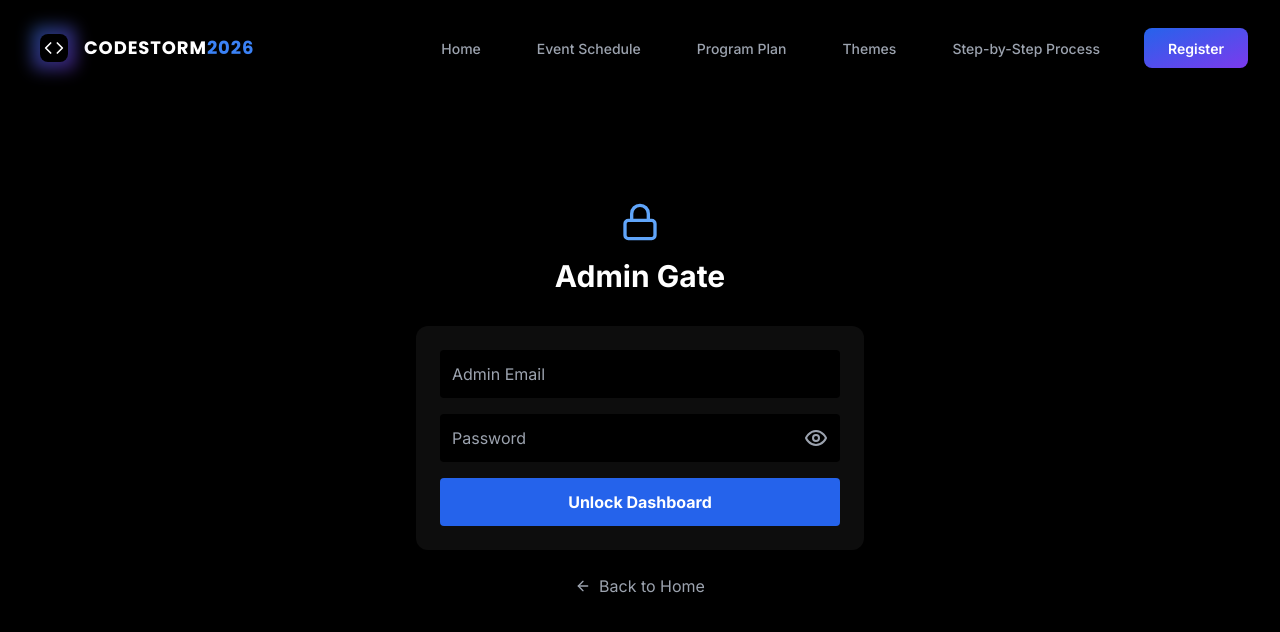
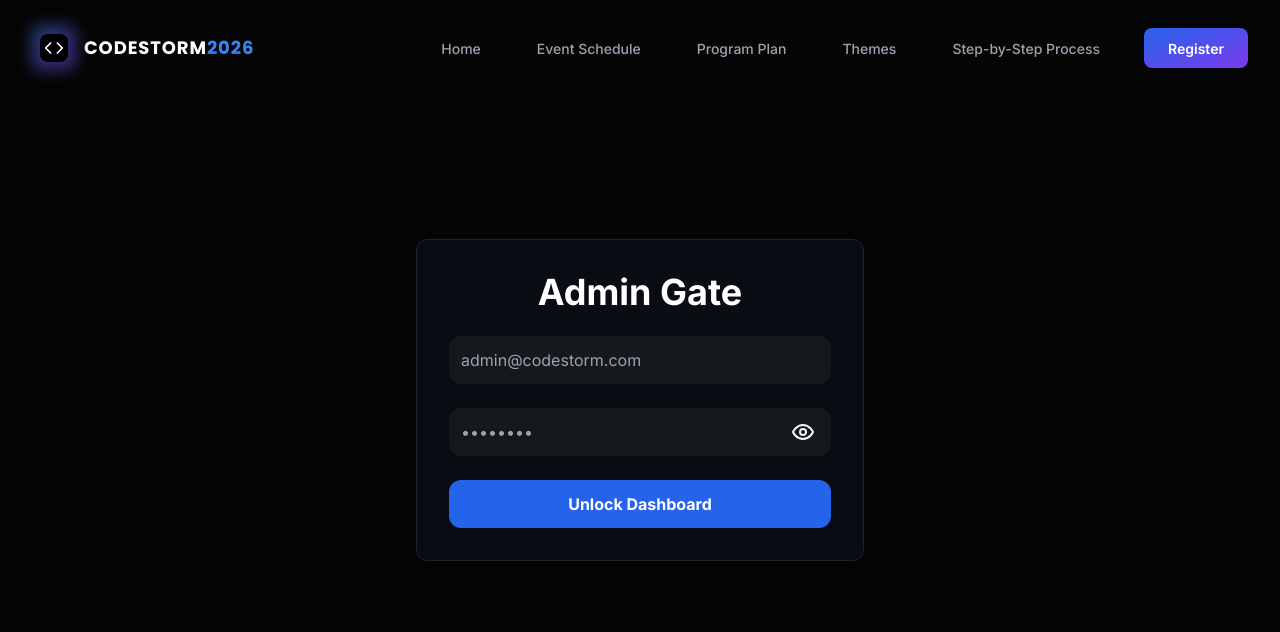
Before and after one commit to revanthbanoth/NRCM_CodeStorm, a React (Vite) app in the folder client/: page /admin in a window 1280 px wide. Shown: the top 632 px of the page. Built offline with nearby package versions, Linux system fonts and the light colour scheme.

Commit message:
Update AdminDashboard.jsx

```diff
--- a/client/src/pages/AdminDashboard.jsx
+++ b/client/src/pages/AdminDashboard.jsx
@@ -1,11 +1,8 @@
 import { useState, useEffect } from 'react';
 import { motion } from 'framer-motion';
 import {
-    Loader2,
-    Lock,
-    Eye,
-    EyeOff,
-    ArrowLeft
+    Users, Lightbulb, Download, Search, ArrowLeft,
+    Loader2, Database, Lock, User, Eye, EyeOff
 } from 'lucide-react';
 import { Link } from 'react-router-dom';
 import axios from 'axios';
@@ -14,85 +11,87 @@ import { toast } from 'react-toastify';
 const AdminDashboard = () => {
     const [registrations, setRegistrations] = useState([]);
     const [ideas, setIdeas] = useState([]);
-    const [loading, setLoading] = useState(false);
+    const [loading, setLoading] = useState(true);
     const [isLoggedIn, setIsLoggedIn] = useState(false);
+    const [activeTab, setActiveTab] = useState('registrations');
+    const [searchTerm, setSearchTerm] = useState('');
     const [loginData, setLoginData] = useState({ email: '', password: '' });
     const [showPassword, setShowPassword] = useState(false);
     const [authLoading, setAuthLoading] = useState(false);
 
-    // ✅ SINGLE SOURCE OF TRUTH
-    const API_BASE_URL =
-        import.meta.env.VITE_API_URL || 'https://nrcm-codestorm.onrender.com';
+    // ✅ USE RENDER BACKEND
+    const apiUrl = import.meta.env.VITE_API_URL || 'https://nrcm-codestorm.onrender.com';
 
-    // =========================
-    // AUTO LOGIN CHECK
-    // =========================
+    // ===============================
+    // AUTO LOGIN
+    // ===============================
     useEffect(() => {
         const token = localStorage.getItem('adminToken');
-        if (token) {
-            setIsLoggedIn(true);
-            fetchData(token);
+        if (!token) {
+            setLoading(false);
+            return;
         }
+        setIsLoggedIn(true);
+        fetchData(token);
     }, []);
 
-    // =========================
+    // ===============================
     // FETCH DASHBOARD DATA
-    // =========================
+    // ===============================
     const fetchData = async (token) => {
         try {
             setLoading(true);
 
             const config = {
-                headers: {
-                    Authorization: `Bearer ${token}`,
-                },
+                headers: { Authorization: `Bearer ${token}` }
             };
 
             const [regRes, ideaRes] = await Promise.all([
-                axios.get(`${API_BASE_URL}/api/events/registrations`, config),
-                axios.get(`${API_BASE_URL}/api/events/ideas`, config),
+                axios.get(`${apiUrl}/api/events/registrations`, config),
+                axios.get(`${apiUrl}/api/events/ideas`, config),
             ]);
 
-            setRegistrations(regRes.data || []);
-            setIdeas(ideaRes.data || []);
+            setRegistrations(regRes.data);
+            setIdeas(ideaRes.data);
         } catch (error) {
-            console.error(error);
-            toast.error('Session expired. Please login again.');
-            handleLogout();
+            console.error('Fetch error:', error);
+
+            // 🔴 DO NOT LOGOUT ON FIRST 401 (Render cold start)
+            toast.error('Server waking up… please retry');
         } finally {
             setLoading(false);
         }
     };
 
-    // =========================
-    // ADMIN LOGIN
-    // =========================
+    // ===============================
+    // LOGIN
+    // ===============================
     const handleLogin = async (e) => {
         e.preventDefault();
         setAuthLoading(true);
 
         try {
-            const res = await axios.post(
-                `${API_BASE_URL}/api/auth/login`,
-                loginData
-            );
+            const { data } = await axios.post(`${apiUrl}/api/auth/login`, loginData);
 
-            if (!res.data?.token || !res.data?.isAdmin) {
-                toast.error('Not an admin account');
+            if (!data.isAdmin) {
+                toast.error('Access denied');
                 return;
             }
 
-            localStorage.setItem('adminToken', res.data.token);
+            localStorage.setItem('adminToken', data.token);
             setIsLoggedIn(true);
-            fetchData(res.data.token);
+            fetchData(data.token);
             toast.success('Welcome back, Admin!');
         } catch (error) {
-            toast.error('Invalid admin credentials');
+            toast.error(error.response?.data?.message || 'Invalid credentials');
         } finally {
             setAuthLoading(false);
         }
     };
 
+    // ===============================
+    // LOGOUT
+    // ===============================
     const handleLogout = () => {
         localStorage.removeItem('adminToken');
         setIsLoggedIn(false);
@@ -100,110 +99,98 @@ const AdminDashboard = () => {
         setIdeas([]);
     };
 
-    // =========================
-    // LOGIN SCREEN
-    // =========================
+    // ===============================
+    // FILTER
+    // ===============================
+    const filteredData = activeTab === 'registrations'
+        ? registrations.filter(r =>
+            r.name?.toLowerCase().includes(searchTerm.toLowerCase()) ||
+            r.email?.toLowerCase().includes(searchTerm.toLowerCase())
+        )
+        : ideas.filter(i =>
+            i.projectTitle?.toLowerCase().includes(searchTerm.toLowerCase()) ||
+            i.teamName?.toLowerCase().includes(searchTerm.toLowerCase())
+        );
+
+    // ===============================
+    // DOWNLOAD
+    // ===============================
+    const handleDownloadPPT = (path) => {
+        if (!path) return;
+        window.open(`${apiUrl}/${path}`, '_blank');
+    };
+
+    // ===============================
+    // LOGIN SCREEN (UNCHANGED)
+    // ===============================
     if (!isLoggedIn) {
         return (
-            <div className="min-h-screen bg-black flex items-center justify-center p-6">
-                <motion.div
-                    initial={{ opacity: 0, y: 20 }}
-                    animate={{ opacity: 1, y: 0 }}
-                    className="w-full max-w-md"
-                >
-                    <div className="text-center mb-8">
-                        <Lock className="w-10 h-10 text-blue-400 mx-auto mb-4" />
-                        <h1 className="text-3xl font-bold text-white">
-                            Admin Gate
-                        </h1>
-                    </div>
+            <div className="min-h-screen bg-[#050505] flex items-center justify-center p-6">
+                <motion.div initial={{ opacity: 0 }} animate={{ opacity: 1 }} className="w-full max-w-md">
+                    <form onSubmit={handleLogin} className="glass-card p-8 space-y-6">
+                        <h1 className="text-4xl font-bold text-white text-center">Admin Gate</h1>
 
-                    <form
-                        onSubmit={handleLogin}
-                        className="bg-white/5 p-6 rounded-xl space-y-4"
-                    >
                         <input
                             type="email"
-                            placeholder="Admin Email"
                             required
                             value={loginData.email}
-                            onChange={(e) =>
-                                setLoginData({
-                                    ...loginData,
-                                    email: e.target.value,
-                                })
-                            }
-                            className="w-full p-3 rounded bg-black text-white"
+                            onChange={(e) => setLoginData({ ...loginData, email: e.target.value })}
+                            className="w-full bg-white/5 p-3 rounded-xl text-white"
+                            placeholder="admin@codestorm.com"
                         />
 
                         <div className="relative">
                             <input
                                 type={showPassword ? 'text' : 'password'}
-                                placeholder="Password"
                                 required
                                 value={loginData.password}
-                                onChange={(e) =>
-                                    setLoginData({
-                                        ...loginData,
-                                        password: e.target.value,
-                                    })
-                                }
-                                className="w-full p-3 rounded bg-black text-white"
+                                onChange={(e) => setLoginData({ ...loginData, password: e.target.value })}
+                                className="w-full bg-white/5 p-3 rounded-xl text-white"
+                                placeholder="••••••••"
                             />
                             <button
                                 type="button"
                                 onClick={() => setShowPassword(!showPassword)}
-                                className="absolute right-3 top-3 text-gray-400"
+                                className="absolute right-4 top-1/2 -translate-y-1/2"
                             >
                                 {showPassword ? <EyeOff /> : <Eye />}
                             </button>
                         </div>
 
-                        <button
-                            type="submit"
-                            disabled={authLoading}
-                            className="w-full bg-blue-600 py-3 rounded text-white font-bold"
-                        >
-                            {authLoading ? (
-                                <Loader2 className="animate-spin mx-auto" />
-                            ) : (
-                                'Unlock Dashboard'
-                            )}
+                        <button className="w-full bg-blue-600 py-3 rounded-xl text-white font-bold">
+                            {authLoading ? 'Logging in...' : 'Unlock Dashboard'}
                         </button>
                     </form>
-
-                    <Link
-                        to="/"
-                        className="flex items-center justify-center gap-2 mt-6 text-gray-400"
-                    >
-                        <ArrowLeft size={16} /> Back to Home
-                    </Link>
                 </motion.div>
             </div>
         );
     }
 
-    // =========================
-    // DASHBOARD
-    // =========================
+    // ===============================
+    // LOADING
+    // ===============================
+    if (loading) {
+        return (
+            <div className="min-h-screen bg-black flex items-center justify-center">
+                <Loader2 className="animate-spin text-blue-500" size={40} />
+            </div>
+        );
+    }
+
+    // ===============================
+    // DASHBOARD (UNCHANGED UI)
+    // ===============================
     return (
-        <div className="min-h-screen bg-black text-white p-6">
-            <h1 className="text-2xl font-bold mb-4">Admin Dashboard</h1>
+        <div className="min-h-screen bg-[#050505] text-white p-10">
+            <h1 className="text-4xl font-bold mb-6">Admin Dashboard</h1>
 
-            {loading ? (
-                <Loader2 className="animate-spin" />
-            ) : (
-                <pre className="text-xs bg-white/5 p-4 rounded overflow-auto">
-{JSON.stringify({ registrations, ideas }, null, 2)}
-                </pre>
-            )}
-
-            <button
-                onClick={handleLogout}
-                className="mt-6 bg-red-600 px-4 py-2 rounded"
-            >
+            <button onClick={handleLogout} className="mb-6 bg-red-600 px-4 py-2 rounded">
                 Logout
             </button>
+
+            <pre className="bg-black/50 p-6 rounded-xl overflow-auto text-xs">
+                {JSON.stringify(filteredData, null, 2)}
+            </pre>
         </div>
     );
 };
```
